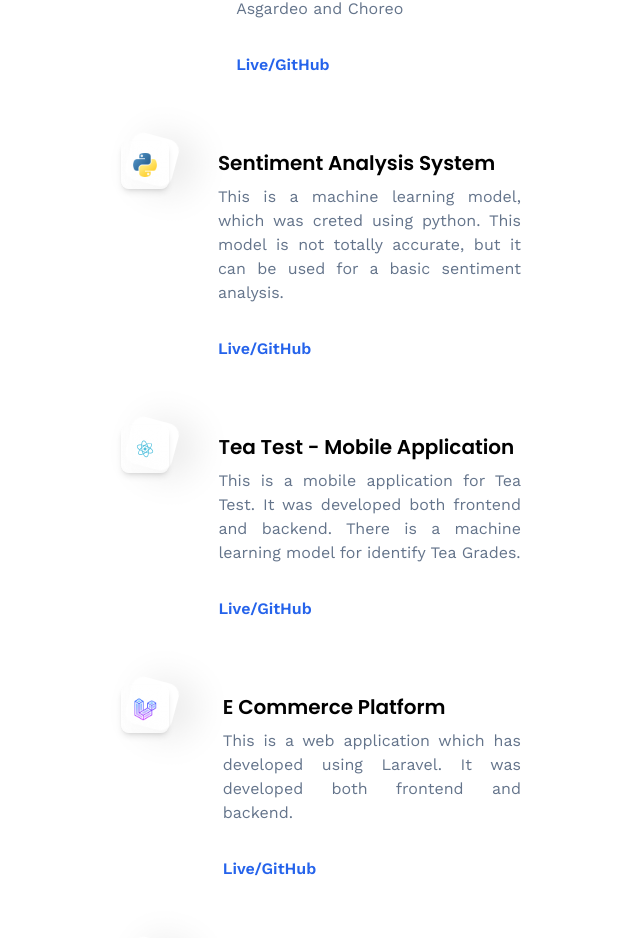
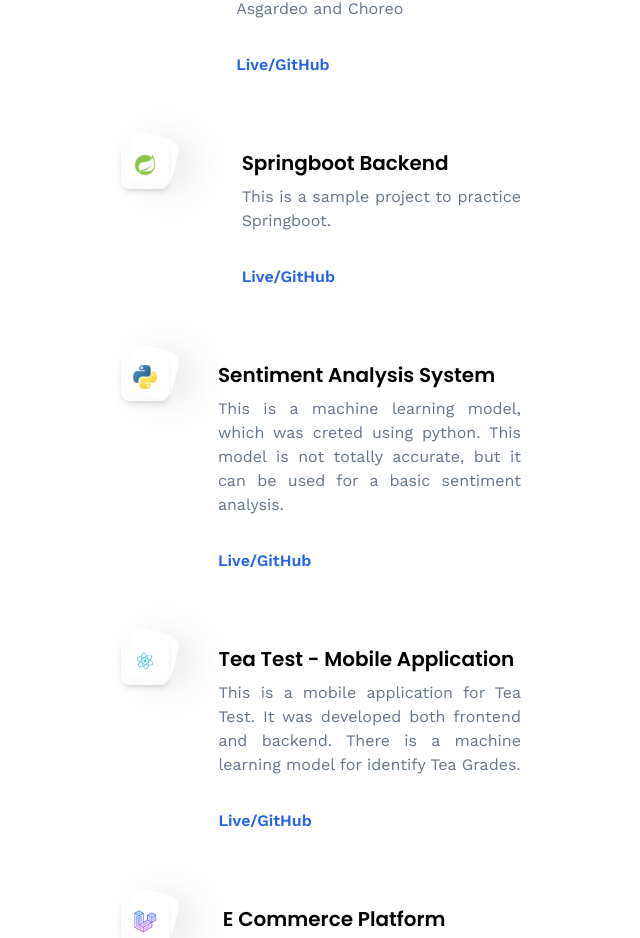
Before and after one commit to Chamaali/3d-portfolio, a React (Vite) app: page /projects in a window 1280 px wide. Shown: the part 957-1895 px from the top of the page, without its empty margins (199-839 px from the left). Built offline with nearby package versions, Linux system fonts and the light colour scheme; no server answers.

Commit message:
Added new project in springboot.

```diff
--- a/src/constants/index.js
+++ b/src/constants/index.js
@@ -415,6 +415,14 @@ export const projects = [
     link: "https://github.com/Chamaali/Student-Registration-Frontend.git",
   },
   {
+    iconUrl: springboot,
+    theme: "btn-back-white",
+    name: "Springboot Backend",
+    description:
+      "This is a sample project to practice Springboot.",
+    link: "https://github.com/Chamaali/Springboot-Learn.git",
+  },
+  {
     iconUrl: python,
     theme: "btn-back-white",
     name: "Sentiment Analysis System",
@@ -422,6 +430,7 @@ export const projects = [
       "This is a machine learning model, which was creted using python. This model is not totally accurate, but it can be used for a basic sentiment analysis.",
     link: "https://github.com/Chamaali/sentiment-analysis-project",
   },
+
   {
     iconUrl: react,
     theme: "btn-back-white",
```
